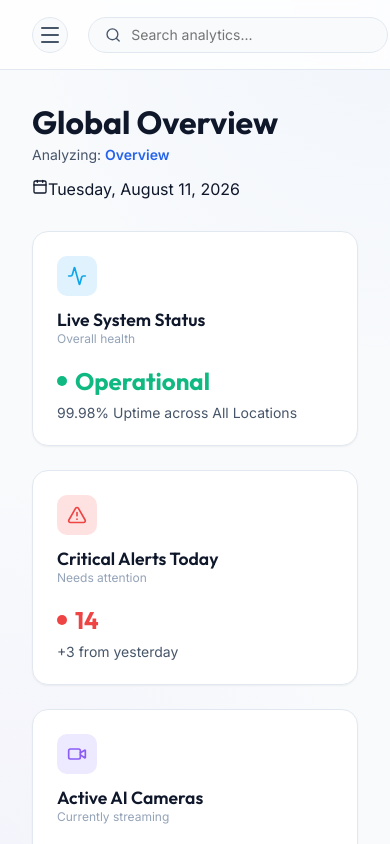
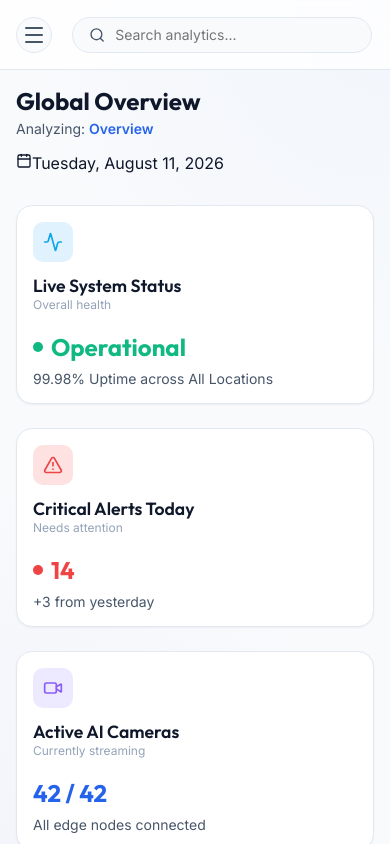
Before and after one commit to rahul656676/Central-Hub, a React (Vite) app: page / in a window 390 px wide. Built offline with nearby package versions, Linux system fonts and the light colour scheme.

Commit message:
Optimize UI padding and layouts for smaller phone screens

```diff
--- a/src/index.css
+++ b/src/index.css
@@ -781,6 +781,26 @@ h1, h2, h3, h4, .card-title, .nav-section-title, .metric-value, .page-header h1
     align-items: flex-start;
     gap: 16px;
   }
+  .page-header h1 {
+    font-size: 1.5rem;
+  }
+  .dashboard-area {
+    padding: 16px;
+  }
+  .card {
+    padding: 16px;
+  }
+  .top-header {
+    padding: 0 16px;
+  }
+  .table-toolbar {
+    flex-direction: column;
+    align-items: flex-start;
+  }
+  .toolbar-actions {
+    width: 100%;
+    flex-wrap: wrap;
+  }
   .data-grid {
     grid-template-columns: 1fr;
   }
```
